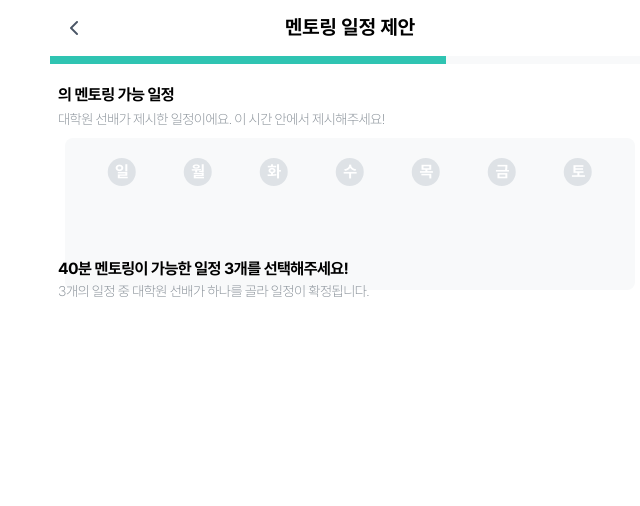
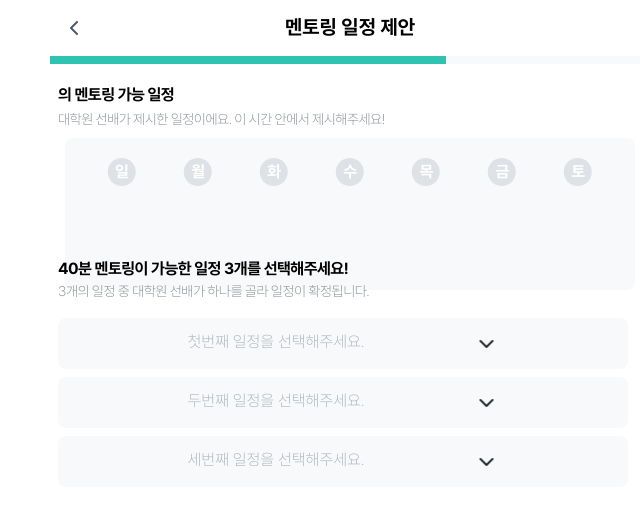
Before and after one commit to WE-ARE-RACCOONS/postgraduate-front, a Next.js app: page /mentoring-apply/1/schedule in a window 1280 px wide. Shown: the top 506 px of the page, without its empty margins (290-930 px from the left). Built offline with nearby package versions, Linux system fonts and the light colour scheme.

Commit message:
RAC-252 style: SelectTime 컴포넌트 기본 틀 잡기

```diff
--- a/src/app/mentoring-apply/[seniorId]/schedule/page.tsx
+++ b/src/app/mentoring-apply/[seniorId]/schedule/page.tsx
@@ -2,6 +2,7 @@
 import ProgressBar from "@/components/Bar/ProgressBar";
 import TimeListBox from "@/components/Box/TimeListBox";
 import BackHeader from "@/components/Header/BackHeader";
+import SelectTime from "@/components/SelectTime";
 import { MENTORING_SCHEDULE } from "@/constants/form/cMentoringApply";
 import useAuth from "@/hooks/useAuth";
 import { TimeObj } from "@/types/scheduler/scheduler";
@@ -57,6 +58,11 @@ function MentoringApplySchedulePage() {
       <div id="senior-select-subtitle-wrapper">
         <MASSubtitle>{MENTORING_SCHEDULE.selectSubtitle}</MASSubtitle>
       </div>
+      <div id="select-time-container">
+        <SelectTime placeholder={`첫${MENTORING_SCHEDULE.selectPlaceholder}`} />
+        <SelectTime placeholder={`두${MENTORING_SCHEDULE.selectPlaceholder}`} />
+        <SelectTime placeholder={`세${MENTORING_SCHEDULE.selectPlaceholder}`} />
+      </div>
     </MASContainer>
   )
 }
@@ -103,6 +109,17 @@ const MASContainer = styled.div<{ $timeArr: Array<TimeObj> }>`
     top: calc(${props => props.$timeArr ? `${props.$timeArr.length} * 1.5rem + 17.625rem` : '22.125rem'});
     left: 0.5rem;
   }
+
+  #select-time-container {
+    width: 95%;
+    height: 10.57rem;
+    display: flex;
+    flex-direction: column;
+    justify-content: space-between;
+    position: absolute;
+    top: calc(${props => props.$timeArr ? `${props.$timeArr.length} * 1.5rem + 19.875rem` : '24.375rem'});
+    left: 0.5rem;
+  }
 `
 
 const MASTitle = styled.div`
--- /dev/null
+++ b/src/components/SelectTime/SelectTime.styled.ts
@@ -0,0 +1,33 @@
+import styled from "styled-components";
+
+export const SelectTimeContainer = styled.div`
+  width: 100%;
+  height: 3.19rem;
+  border-radius: 0.5rem;
+  background-color: #F8F9FA;
+  cursor: pointer;
+  position: relative;
+
+  #down-arrow {
+    width: 1.5rem;
+    height: 1.5rem;
+  }
+`
+
+export const SelectTimeContent = styled.div`
+  width: 19.44rem;
+  height: 1.5rem;
+  display: flex;
+  justify-content: space-between;
+  position: absolute;
+  top: 50%;
+  left: 50%;
+  transform: translate(-50%, -50%);
+`
+
+export const SelectTimeText = styled.div`
+  width: max-content;
+  max-width: 17.125rem;
+  height: 1.5rem;
+  color: #ADB5BD;
+`
--- /dev/null
+++ b/src/components/SelectTime/SelectTime.tsx
@@ -0,0 +1,17 @@
+import { SelectTimeProps } from "@/types/selectTime/selectTime";
+import { SelectTimeContainer, SelectTimeContent, SelectTimeText } from "./SelectTime.styled";
+import Image from "next/image";
+import down_arrow from '../../../public/arrow-down.png';
+
+function SelectTime(props: SelectTimeProps) {
+  return(
+    <SelectTimeContainer>
+      <SelectTimeContent>
+        <SelectTimeText>{props.placeholder}</SelectTimeText>
+        <Image id="down-arrow" src={down_arrow} alt="아래 화살표" />
+      </SelectTimeContent>
+    </SelectTimeContainer>
+  )
+}
+
+export default SelectTime;
--- /dev/null
+++ b/src/components/SelectTime/index.tsx
@@ -0,0 +1,3 @@
+import SelectTime from "./SelectTime";
+
+export default SelectTime;
--- a/src/constants/form/cMentoringApply.ts
+++ b/src/constants/form/cMentoringApply.ts
@@ -17,5 +17,6 @@ export const MENTORING_SCHEDULE = {
   sScheduleTitle: '의 멘토링 가능 일정',
   sScheduleSubtitle: '대학원 선배가 제시한 일정이에요. 이 시간 안에서  제시해주세요!',
   selectTitle: '40분 멘토링이 가능한 일정 3개를 선택해주세요!',
-  selectSubtitle: '3개의 일정 중 대학원 선배가 하나를 골라 일정이 확정됩니다.'
+  selectSubtitle: '3개의 일정 중 대학원 선배가 하나를 골라 일정이 확정됩니다.',
+  selectPlaceholder: '번째 일정을 선택해주세요.'
 }
--- /dev/null
+++ b/src/types/selectTime/selectTime.ts
@@ -0,0 +1,3 @@
+export interface SelectTimeProps {
+  placeholder: string;
+}
```
Also changed, not shown: public/arrow-down.png (added).
